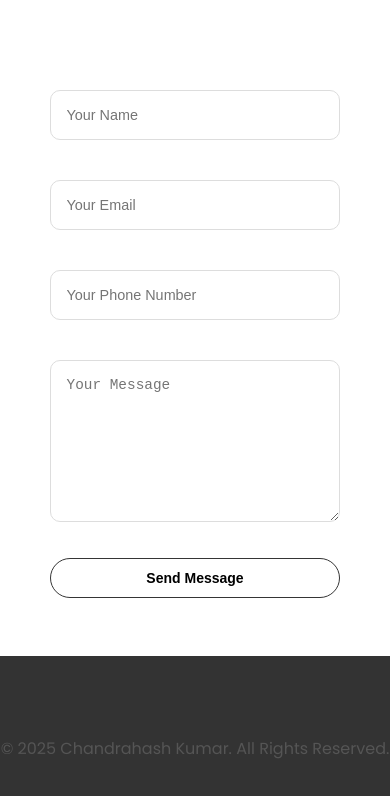
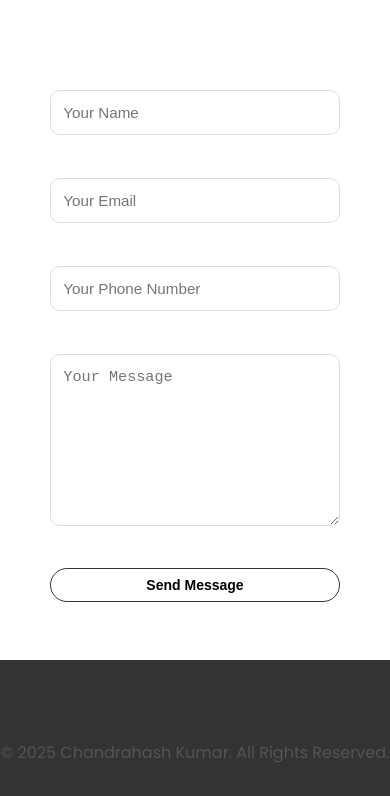
Before and after one commit to chandrahashkumar/my-portfolio, a plain HTML site: page index.html in a window 390 px wide. Shown: the part 3960-4756 px from the top of the page. Drawn offline with Linux system fonts and the light colour scheme.

Commit message:
fixed bug

```diff
--- a/style.css
+++ b/style.css
@@ -516,25 +516,38 @@ input:focus.invalid {
 }
 
 /* Add responsive width for smaller screens */
-@media screen and (max-width: 768px) {
+@media screen and (max-width: 992px) {
   .contact-form-container {
-    width: min(95%, 600px);
+    max-width: min(800px, 90%);
     padding: min(3vh, 2rem);
-  }
-
-  .form-group {
-    margin-bottom: clamp(1rem, 2vw, 1.5rem);
   }
 
   .form-group input,
   .form-group textarea {
-    font-size: min(1.8vh, 0.9rem); /* Decreased for mobile */
+    font-size: min(2.2vh, 1.1rem);
+    padding: min(2.5vh, 1.2rem);
+  }
+}
+
+@media screen and (max-width: 768px) {
+  .contact-form-container {
+    max-width: min(600px, 95%);
+    padding: min(2.5vh, 1.8rem);
+  }
+
+  .form-group {
+    margin-bottom: min(3vh, 2rem);
+  }
+
+  .form-group input,
+  .form-group textarea {
+    font-size: min(2vh, 1rem);
     padding: min(2vh, 1rem);
   }
 
   .error-message {
-    font-size: 0.7rem;
-    bottom: -18px;
+    font-size: min(1.6vh, 0.8rem);
+    bottom: -20px;
   }
 
   #contact-form .btn {
@@ -555,21 +568,43 @@ input:focus.invalid {
 @media screen and (max-width: 480px) {
   .contact-form-container {
     width: 92%;
-    padding: min(2vh, 1rem);
+    padding: 1rem;
   }
 
   .form-group {
-    margin-bottom: min(2vh, 1rem);
+    margin-bottom: 1.2rem;
   }
 
-  #contact-form .btn {
-    padding: 0.7rem;
-    margin-top: 0.8rem;
+  .form-group input,
+  .form-group textarea {
+    font-size: 0.95rem;
+    padding: 0.8rem;
+  }
+
+  .error-message {
+    font-size: 0.75rem;
+    bottom: -18px;
   }
 
   .input-large {
-    height: min(6vh, 50px);
-    font-size: min(1.6vh, 0.85rem); /* Further decreased for smaller screens */
+    height: 45px;
+  }
+
+  .textarea-large {
+    min-height: 180px;
+  }
+}
+
+@media screen and (max-width: 360px) {
+  .contact-form-container {
+    width: 95%;
+    padding: 0.8rem;
+  }
+
+  .form-group input,
+  .form-group textarea {
+    font-size: 0.9rem;
+    padding: 0.7rem;
   }
 }
 
```
